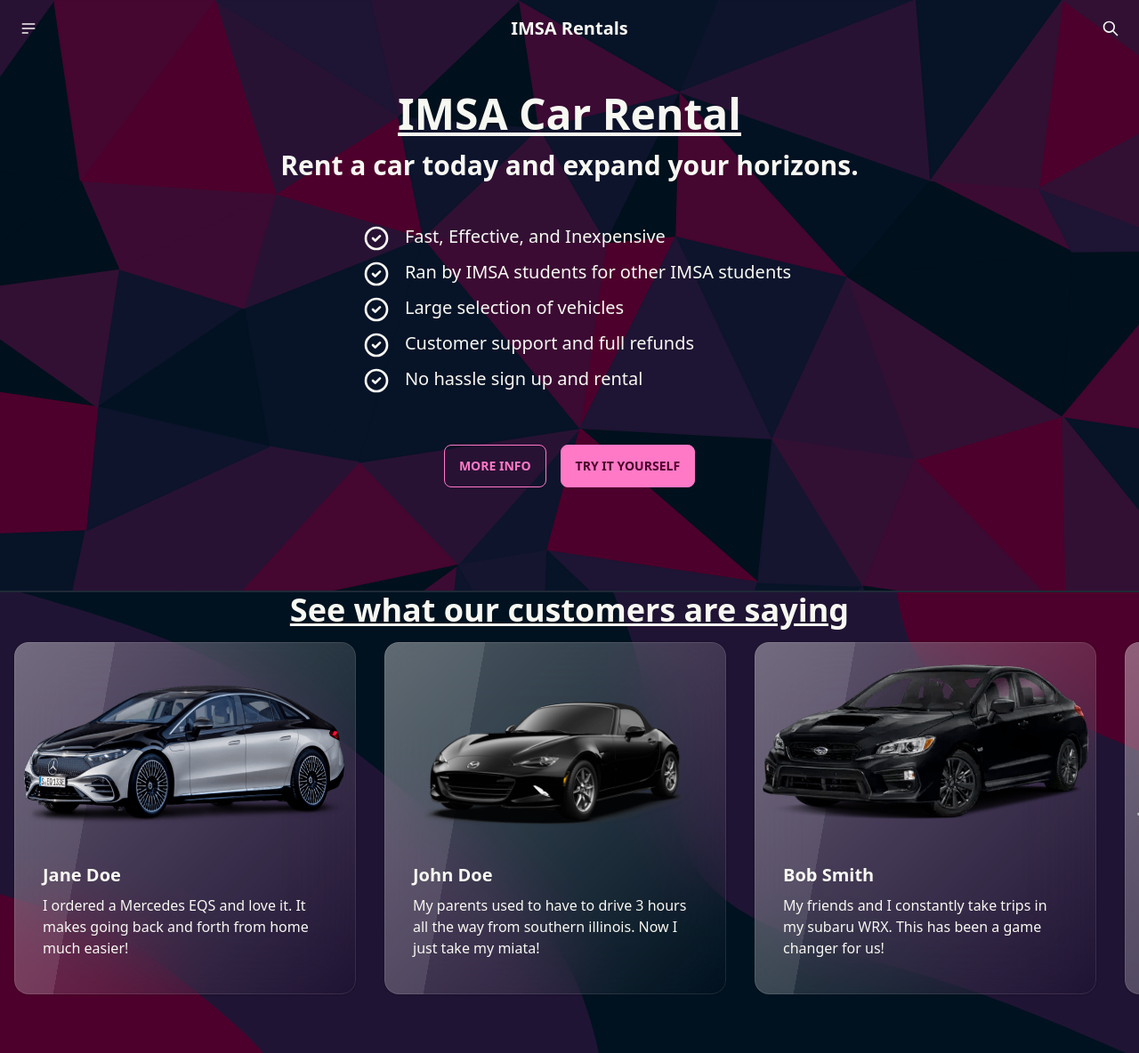
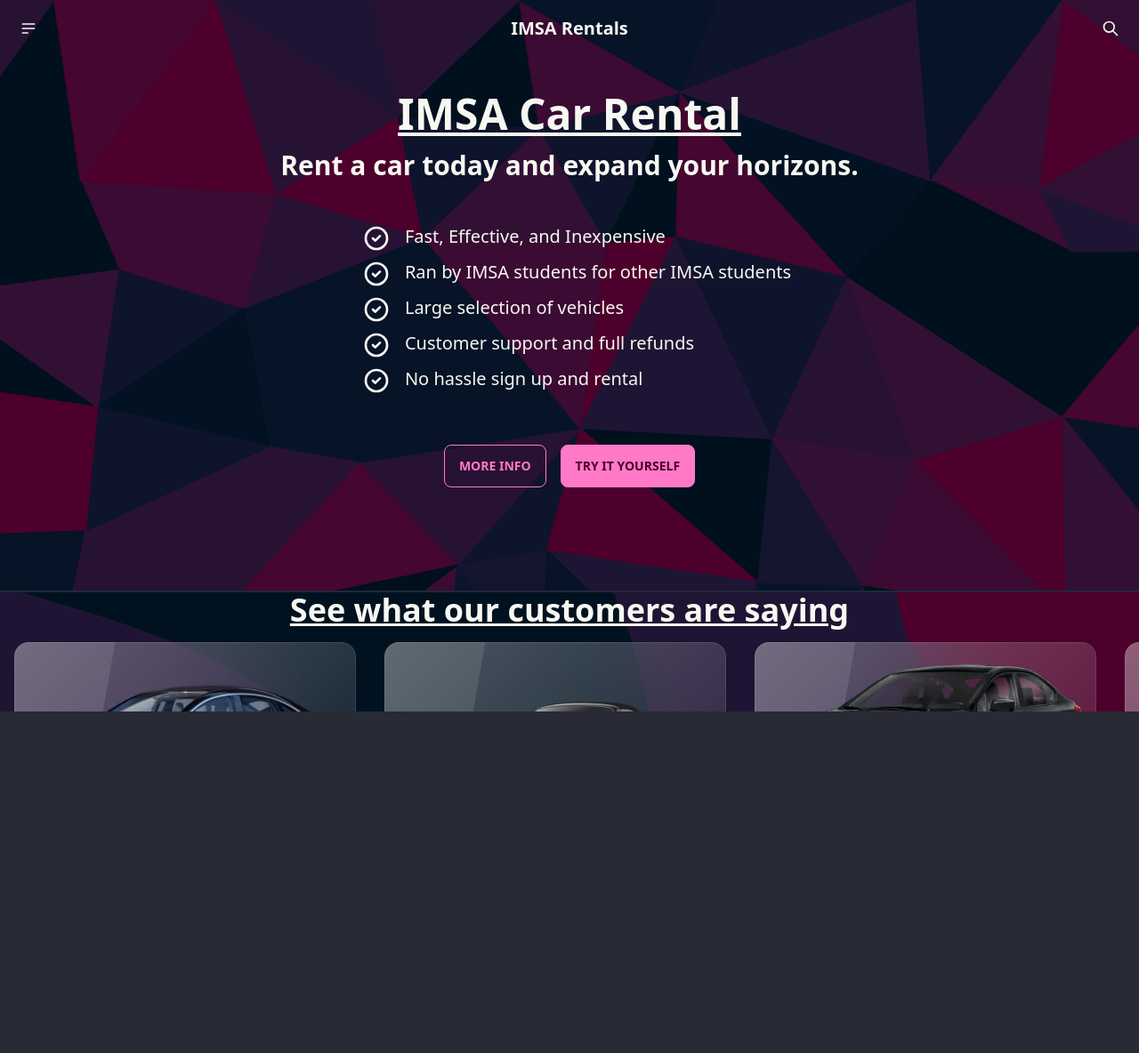
Before and after one commit to david-love121/car-rental-q1proj, a Next.js app: page / in a window 1280 px wide. Shown: the whole page at 89% size. After the commit the page ends 800 px from the top, so only its background shows below. Built offline with nearby package versions, Linux system fonts and the light colour scheme.

Commit message:
Fixed dark theme inverting bg image

```diff
--- a/styles/globals.css
+++ b/styles/globals.css
@@ -7,6 +7,7 @@
   background-repeat: no-repeat;
   background-position: center;
   background-size: cover;
+  color-scheme: only light;
 }
 .poly-bg-img {
   background-image: url('./../public/landing-low-poly.svg');
@@ -17,6 +18,6 @@
 .blurg {
   background-image: url('./../public/blurry-gradient-haikei.svg');
 }
-body {
+html, body {
   overflow-x:hidden;
 }
```
